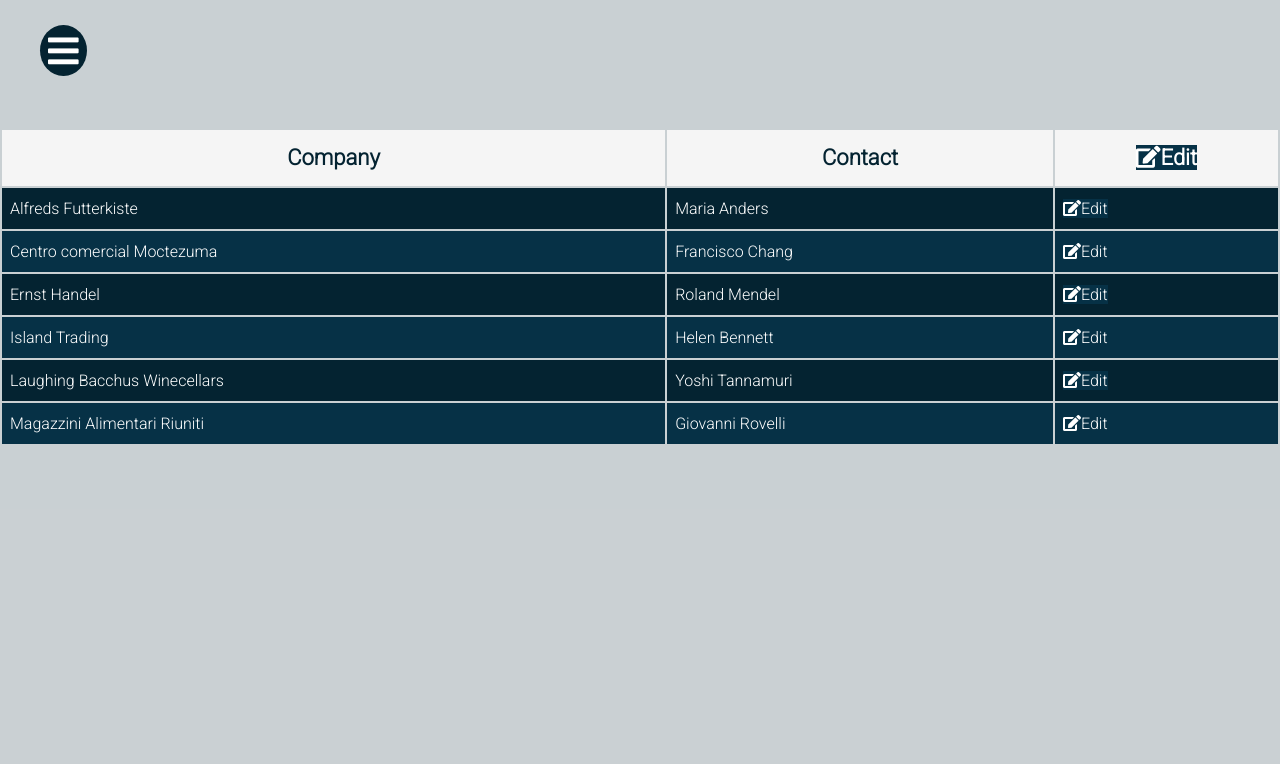
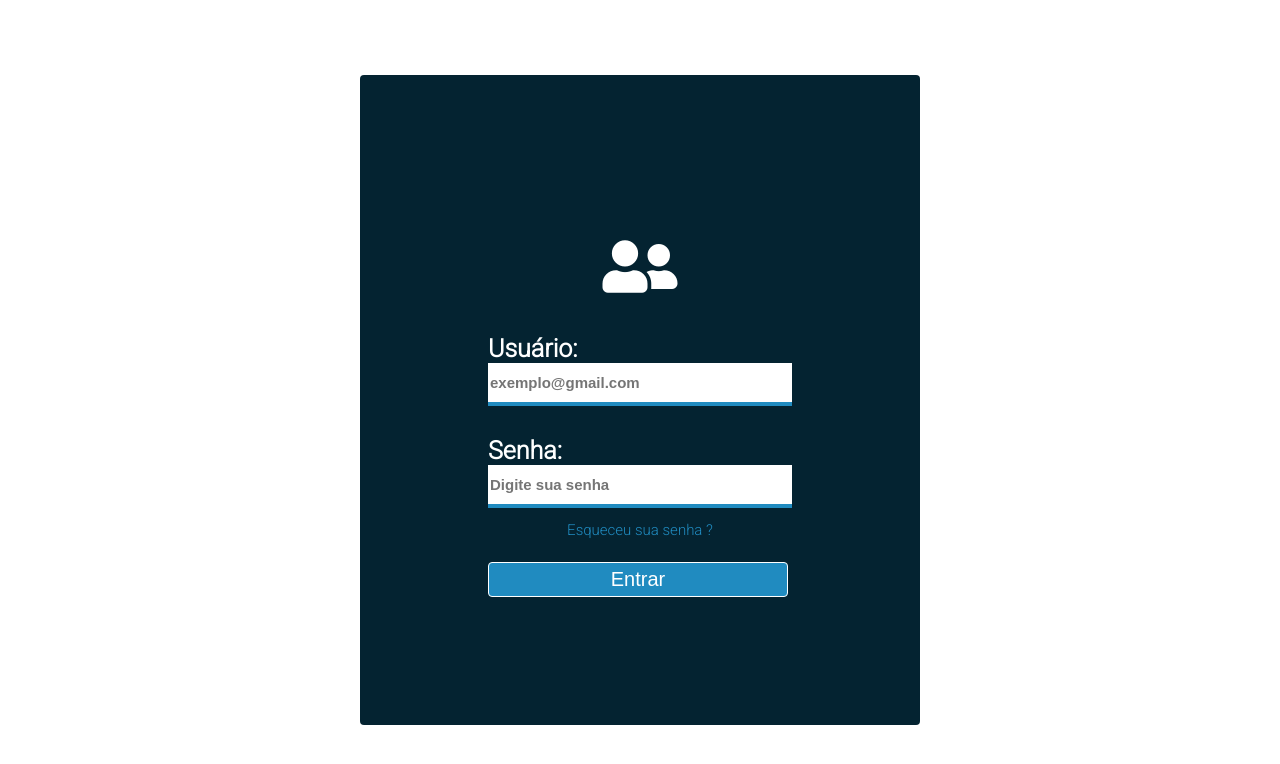
Before and after one commit to Hugo-BSilva/BootcampCataline, a plain HTML site: page Testando Programa PIMV/Criando Menu/index.html in a window 1280 px wide. Drawn offline with Linux system fonts and the light colour scheme.

```diff
--- a/JavaScript/dom.js
+++ b/JavaScript/dom.js
@@ -50,3 +50,9 @@
 document.querySelector('#app input#outro').addEventListener
 ('keypress', function(){alert('Você pressionou uma tecla')
 })
+
+
+var location = window.location.href = "http://127.0.0.1:5500/Testando%20Programa%20PIMV/Criando%20Menu/menu.html";
+document.querySelector('button').addEventListener
+    ('click', function() { location
+})
--- /dev/null
+++ b/Testando Programa PIMV/Criando Menu/estilo.css
@@ -0,0 +1,92 @@
+@import url('https://fonts.googleapis.com/css2?family=Roboto:wght@300&display=swap');
+
+body {
+    font-family: 'Roboto', sans-serif;
+    min-height: 100vh;
+}
+*{
+    margin: 0;
+    padding: 0;
+    list-style: none;
+    text-decoration: none;
+}
+section{
+    position: relative;
+    min-height: 100vh;
+}
+form{
+    position: absolute;
+    background-color: #042331;
+    border-radius: 4px;
+    top: 50%;
+    left: 50%;
+    transform: translateY(-50%) translateX(-50%);
+    padding: 10%;
+}
+/*ESTILOS LINKS*/
+#usuarios{
+    top: 0;
+    display: block;
+    text-align: center;
+    font-size: 60px;
+    margin: 30px;
+    cursor: initial;
+    color: white;
+}
+#esq{
+    display: block;
+    text-align: center;
+    font-size: 15px;
+    margin-top: 10px;
+    padding: 3px;
+    color: #208bc0;
+}
+#esq:hover {
+    color: white;
+}
+input{
+    display: block;
+    font-size: 15px;
+    font-weight: bold;
+    padding: 2px;
+    width: 300px;
+    height: 35px;
+    border: none;
+    border-bottom: 4px solid #208bc0;
+    margin: auto;
+}
+label{
+    font-weight: bold;
+    font-size: 25px;
+    margin-top: 30px;
+    display: block;
+    color: white;
+}
+
+button{
+    display: block;
+    position: relative;
+    width: 300px;
+    height: 35px;
+    font-size: 20px;
+    border-radius: 4px;
+    border: 1px solid white;
+    color: white;
+    background-color: #208bc0;
+    margin-top: 20px;
+    cursor: pointer;
+    transition: all .4s ease;
+}
+button:hover{
+    display: block;
+    position: relative;
+    width: 300px;
+    height: 35px;
+    font-size: 20px;
+    border-radius: 4px;
+    border: 1px solid #208bc0;
+    color: #208bc0;
+    background-color: white;
+    margin-top: 20px;
+    cursor: pointer;
+}
--- a/Testando Programa PIMV/Criando Menu/index.html
+++ b/Testando Programa PIMV/Criando Menu/index.html
@@ -1,68 +1,28 @@
 <!DOCTYPE html>
-<!-- Created By CodingNepal -->
-<html lang="en" dir="ltr">
+<html lang="pt-BR">
 <head>
-    <meta charset="utf-8">
-    <!-- <title>Sider Menu Bar CSS</title> -->
-    <link rel="stylesheet" href="style.css">
+    <meta charset="UTF-8">
+    <meta http-equiv="X-UA-Compatible" content="IE=edge">
+    <meta name="viewport" content="width=device-width, initial-scale=1.0">
+    <title>PIMV</title>
+    <link rel="stylesheet" href="estilo.css">
     <link rel="stylesheet" href="https://cdnjs.cloudflare.com/ajax/libs/font-awesome/5.15.3/css/all.min.css"/>
 </head>
 <body>
-    <input type="checkbox" id="check">
-    <label for="check">
-      <i class="fas fa-bars" id="btn"></i>
-      <i class="fas fa-times" id="cancel"></i>
-    </label>
-    <div class="sidebar">
-    <header>My App</header>
-  <ul>
-<li><a href="#"><i class="fas fa-qrcode"></i>Dashboard</a></li>
-<li><a href="#"><i class="fas fa-link"></i>Shortcuts</a></li>
-<li><a href="#"><i class="fas fa-stream"></i>Overview</a></li>
-<li><a href="#"><i class="fas fa-calendar-week"></i>Events</a></li>
-<li><a href="#"><i class="far fa-question-circle"></i>About</a></li>
-<li><a href="#"><i class="fas fa-sliders-h"></i>Services</a></li>
-<li><a href="#"><i class="far fa-envelope"></i>Contact</a></li>
-</ul>
-</div>
+    <main>
         <section>
-<table>
-  <tr>
-    <th>Company</th>
-    <th>Contact</th>
-    <th><a href="#"><i class="fas fa-edit"></i>Edit</a></th>
-  </tr>
-  <tr>
-    <td>Alfreds Futterkiste</td>
-    <td>Maria Anders</td>
-    <td><a href="#"><i class="fas fa-edit"></i>Edit</a></td>
-  </tr>
-  <tr>
-    <td>Centro comercial Moctezuma</td>
-    <td>Francisco Chang</td>
-    <td><a href="#"><i class="fas fa-edit"></i>Edit</a></td>
-  </tr>
-  <tr>
-    <td>Ernst Handel</td>
-    <td>Roland Mendel</td>
-    <td><a href="#"><i class="fas fa-edit"></i>Edit</a></td>
-  </tr>
-  <tr>
-    <td>Island Trading</td>
-    <td>Helen Bennett</td>
-    <td><a href="#"><i class="fas fa-edit"></i>Edit</a></td>
-  </tr>
-  <tr>
-    <td>Laughing Bacchus Winecellars</td>
-    <td>Yoshi Tannamuri</td>
-    <td><a href="#"><i class="fas fa-edit"></i>Edit</a></td>
-  </tr>
-  <tr>
-    <td>Magazzini Alimentari Riuniti</td>
-    <td>Giovanni Rovelli</td>
-    <td><a href="#"><i class="fas fa-edit"></i>Edit</a></td>
-  </tr>
-</table>
+            <form action="">
+                <a href="#" id="usuarios"><i class="fas fa-user-friends"></i></a>
+                <!--<img src="user.jpg" alt="">-->
+                <label id="usuario">Usuário: </label>
+                <input type="text" name="text" id="text" placeholder="exemplo@gmail.com" >
+                <label id="senha">Senha: </label>
+                <input type="password" name="" id="password" placeholder="Digite sua senha" >
+                <a href="http://" id="esq">Esqueceu sua senha ? </a>
+                <button>Entrar</button>
+            </form>
         </section>
+    </main>
+    <script src="exemplo.js"></script>
 </body>
 </html>
--- a/Testando Programa PIMV/Criando Menu/style.css
+++ b/Testando Programa PIMV/Criando Menu/style.css
@@ -131,7 +131,7 @@
 
   }
   /* Demais linhas da tabela */
-  tr, a{
+  tr{
       background-color: #063146;
       color: white;
   }
@@ -139,3 +139,13 @@
     background-color: #042331;
     color:white;
   }
+  a{
+      color: white;
+  }
+  #edit{
+      color: #063146;
+  }
+  h1{
+    text-align: center;
+    padding-top: 50px;
+  }
```
Also changed, not shown: CSS HTML/contato.html (deleted, +0 -4 lines), CSS HTML/home.html (+5 -16 lines), Testando Programa PIMV/Criando Menu/menu.html (added, +68 -0 lines), Testando Programa PIMV/index.html (deleted, +0 -27 lines), CSS HTML/nomeDivIdClass.html (renamed from CSS HTML/nomeDiv.html), CSS HTML/testeAlgunsElements.html (renamed from CSS HTML/login.html), CSS HTML/testesCss.html (renamed from CSS HTML/testes.html). Lines whose indentation alone changed are shown as unchanged.
